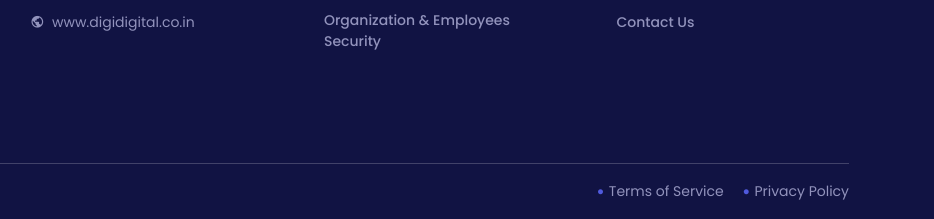
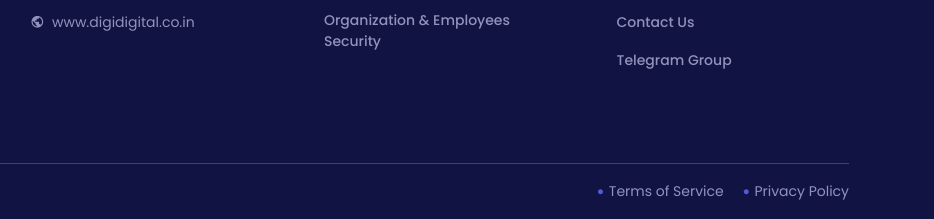
Before and after one commit to digidigital2021/workshop, a website: page cyber-security-awareness-workshop-modules.html in a window 1280 px wide. Shown: the part 2089-2308 px from the top of the page, 346-1280 px from the left. Drawn offline with Linux system fonts and the light colour scheme.

Commit message:
Update cyber-security-awareness-workshop-modules.html

```diff
--- a/cyber-security-awareness-workshop-modules.html
+++ b/cyber-security-awareness-workshop-modules.html
@@ -465,6 +465,7 @@
                                 <li><a href="registration.html">Workshop Registration</a></li>
                                 <li><a href="membership.html">Membership</a></li>
                                 <li><a href="contact.html">Contact Us</a></li>
+                                <li><a href="https://telegram.me/digitechbox">Telegram Group</a></li>
                                 <!-- <li><a href="schedule.html">Workshop Venue Details</a></li> -->
                             </ul>
 
```
